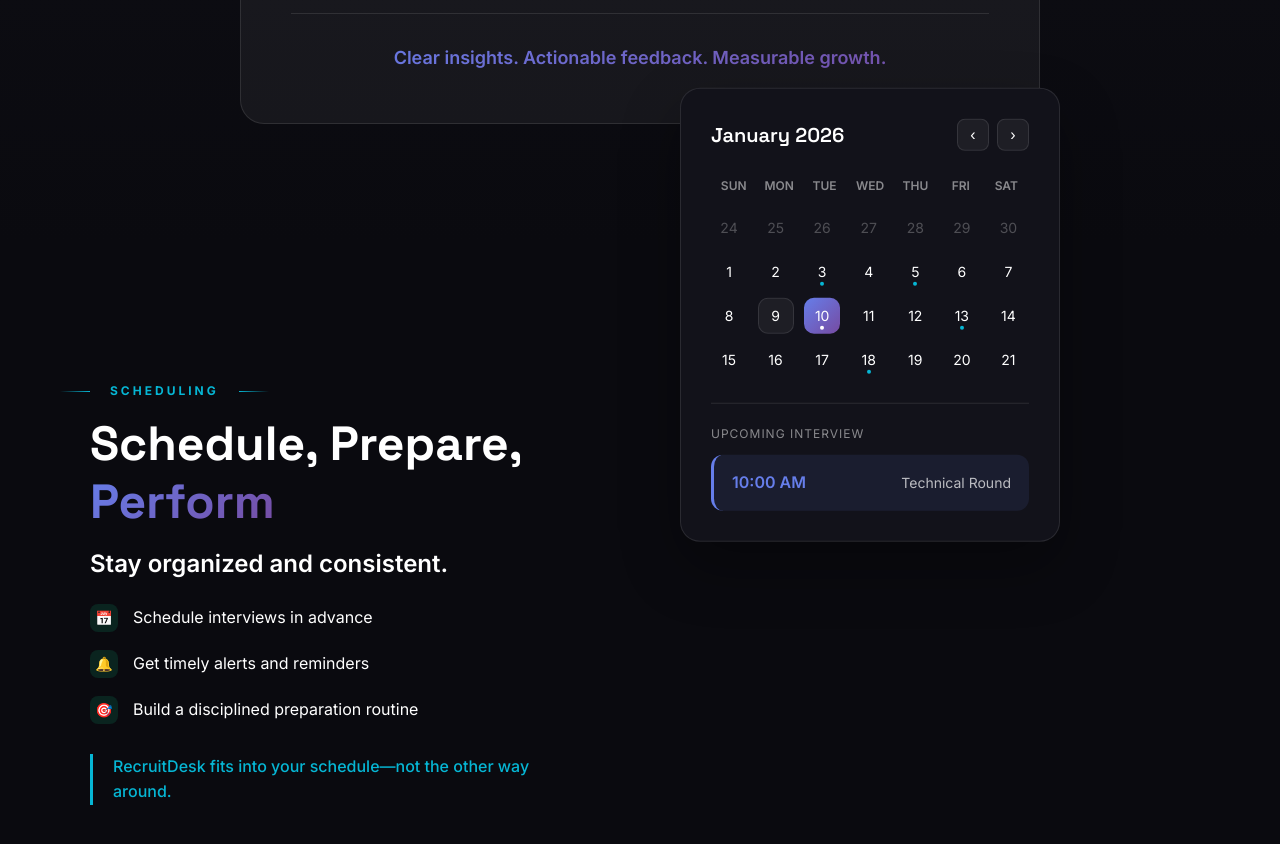
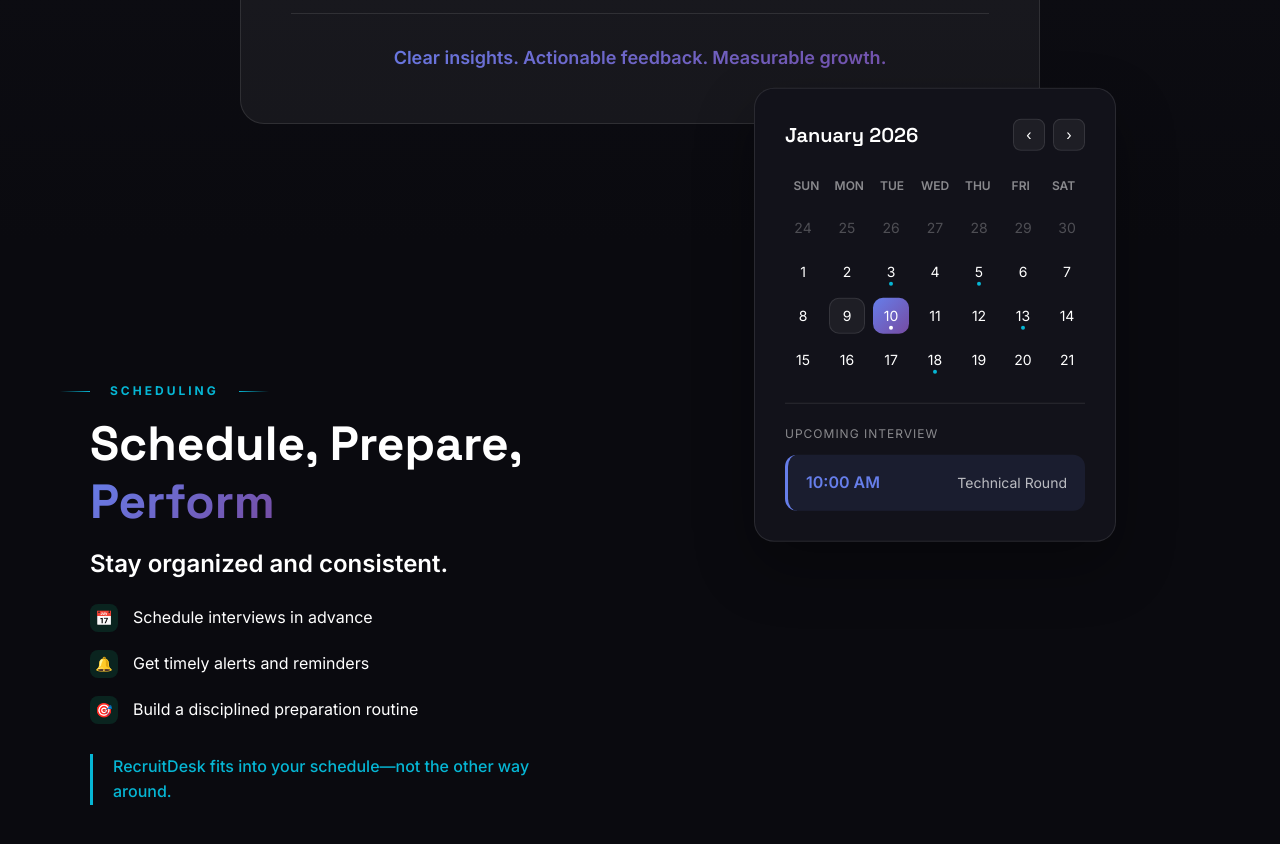
Before and after one commit to kunal-arora-1411/RecruitDesk-website, a website built with Vite: page index.html in a window 1280 px wide. Shown: the part 5018-5862 px from the top of the page. Built offline with nearby package versions, Linux system fonts and the light colour scheme.

Commit message:
Fix schedule section and calendar widget centering

```diff
--- a/src/style.css
+++ b/src/style.css
@@ -1400,12 +1400,19 @@ body {
   background: var(--bg-dark);
 }
 
+.schedule-section .visual-content {
+  display: flex;
+  justify-content: center;
+  align-items: flex-start;
+}
+
 .calendar-widget {
   background: var(--bg-dark-2);
   border: 1px solid var(--glass-border);
   border-radius: 20px;
   padding: 30px;
   max-width: 380px;
+  margin: 0 auto;
   box-shadow: 0 25px 60px rgba(0, 0, 0, 0.3);
 }
 
```
